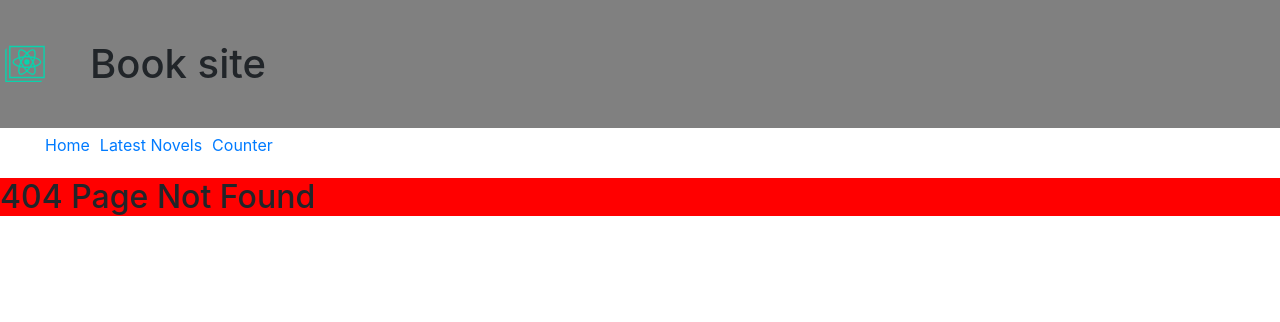
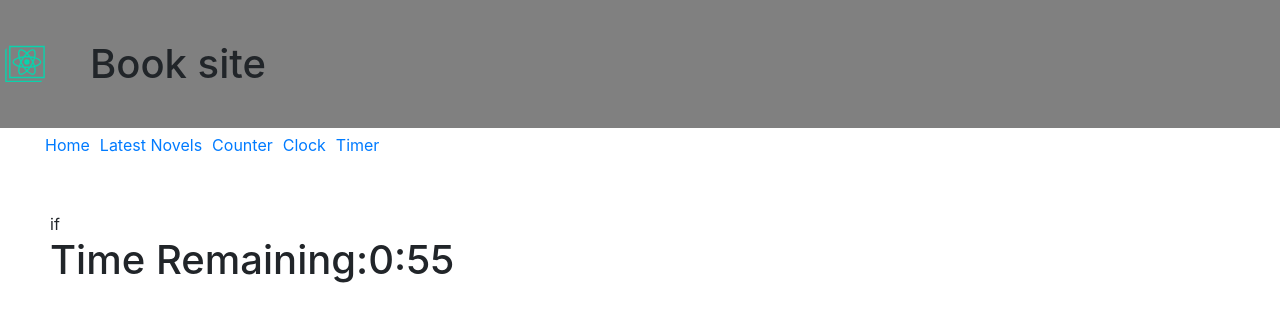
Before and after one commit to stevelp99/book_and_counter, a React (Create React App) app: page /timer in a window 1280 px wide. Before the commit this address had no page. Shown: the top 322 px of the page. Built offline with nearby package versions, Linux system fonts and the light colour scheme.

Commit message:
add clock and timer

```diff
--- a/src/AppRouter.js
+++ b/src/AppRouter.js
@@ -6,12 +6,13 @@ import PageNotFound from "./pages/PageNotFound";
 import {BrowserRouter as Router, Switch, Route,Link} from "react-router-dom";
 import Books from "./pages/Books";
 import Counter from "./pages/Counter";
+import Clock from "./pages/Clock";
+import Timer from "./pages/Timer";
 
 const header ={
     display: "flex",
     flexDirection: "row",
     listStyleType: "none",
-
 }
 const space={
     margin:5
@@ -24,7 +25,9 @@ export default function AppRouter(){
         <ul style={header}>
             <li style={space}><Link to="/">Home</Link></li>
             <li style={space}><Link to="/latest">Latest Novels</Link></li>
-            <li style={space}><Link to="Counter">Counter</Link></li>
+            <li style={space}><Link to="counter">Counter</Link></li>
+            <li style={space}><Link to="clock">Clock</Link></li>
+            <li style={space}><Link to="timer">Timer</Link></li>
         </ul>
 
         <Switch>
@@ -40,6 +43,12 @@ export default function AppRouter(){
             <Route exact path="/counter">
                 <Counter/>
             </Route>
+            <Route exact path="/clock">
+                <Clock/>
+            </Route>
+            <Route exact path="/timer">
+                <Timer/>
+            </Route>
             <Route>
                 <PageNotFound />
             </Route>
--- /dev/null
+++ b/src/pages/Clock.jsx
@@ -0,0 +1,25 @@
+import React,{Component} from "react"
+const margin={
+    margin: 50
+}
+export default class Clock extends Component{
+    constructor(){
+    super();
+    this.state ={time:new Date()};
+}
+componentDidMount(){
+    this.clockInterval=setInterval(()=>{
+        this.setState({time:new Date()});
+        },1000);
+    }
+componentWillUnmount(){
+    clearInterval(this.clockInterval);
+}
+render() {
+    return (
+      <>
+        <h1 style={margin}>The Time is: {this.state.time.toLocaleTimeString()}</h1>
+      </>
+    );
+  }
+}
--- /dev/null
+++ b/src/pages/Timer.jsx
@@ -0,0 +1,46 @@
+import React,{Component} from 'react'
+
+const margin={
+    margin: 50
+}
+
+export default class Timer extends Component{
+    state={
+        min: 1,
+        sec: 0,
+    }
+    componentDidMount(){
+        this.myTimer=setInterval(()=>{
+            const {sec,min}=this.state
+            if (sec>0){
+                this.setState(({sec})=>({
+                sec:sec-1
+                }))
+            }
+            if (sec===0){
+                if (min===0){
+                    clearInterval(this.myTimer)
+                } else{
+                    this.setState(({min})=>({
+                        min:min-1,
+                        sec:59
+                    }))
+                }
+            }
+        },1000)
+    }
+    componentWillUnmount(){
+        clearInterval(this.myTimer)
+    }
+    render(){
+        const{min,sec} =this.state
+        return(
+            <div style={margin}>
+                if {min===0&&sec===0
+                    ? <h1>Timer complete</h1>
+                    : <h1>Time Remaining:{min}:{sec < 10 ? `0${sec}`:sec}</h1>
+                }
+            </div>
+        )
+    }
+}
```
Also changed, not shown: src/pages/Alarm.jsx (added).
